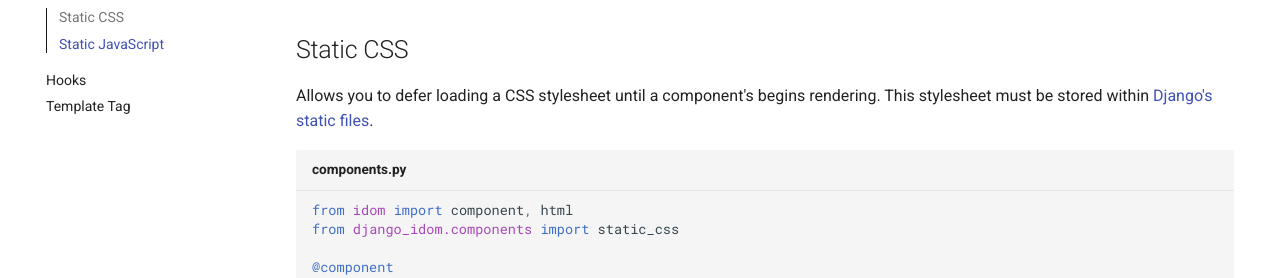
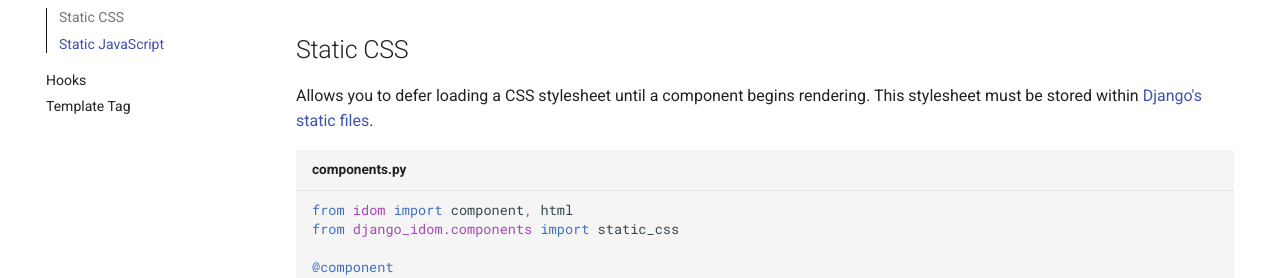
Before and after one commit to reactive-python/reactpy-django, an MkDocs documentation site: the page built from docs/features/components.md, in a window 1280 px wide and 956 px high. Shown: the part 196-474 px from the top of the window. Built offline with MkDocs 1.6.1 and Material for MkDocs 9.7.7, drawn with Linux system fonts in a browser that asks for light colours; comment, search, counter and statistics services are not loaded.

Commit message:
Update docs/features/components.md
Co-authored-by: Ryan Morshead <ryan.morshead@gmail.com>

````diff
--- a/docs/features/components.md
+++ b/docs/features/components.md
@@ -1,6 +1,6 @@
 ## Static CSS
 
-Allows you to defer loading a CSS stylesheet until a component's begins rendering. This stylesheet must be stored within [Django's static files](https://docs.djangoproject.com/en/dev/howto/static-files/).
+Allows you to defer loading a CSS stylesheet until a component begins rendering. This stylesheet must be stored within [Django's static files](https://docs.djangoproject.com/en/dev/howto/static-files/).
 
 ```python title="components.py"
 from idom import component, html
````
